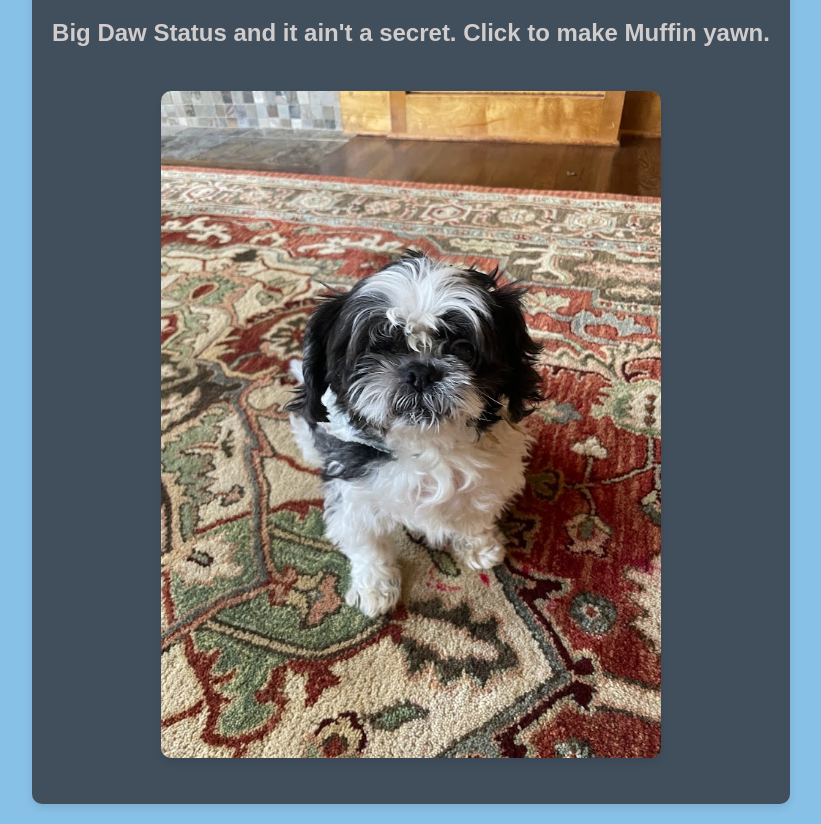
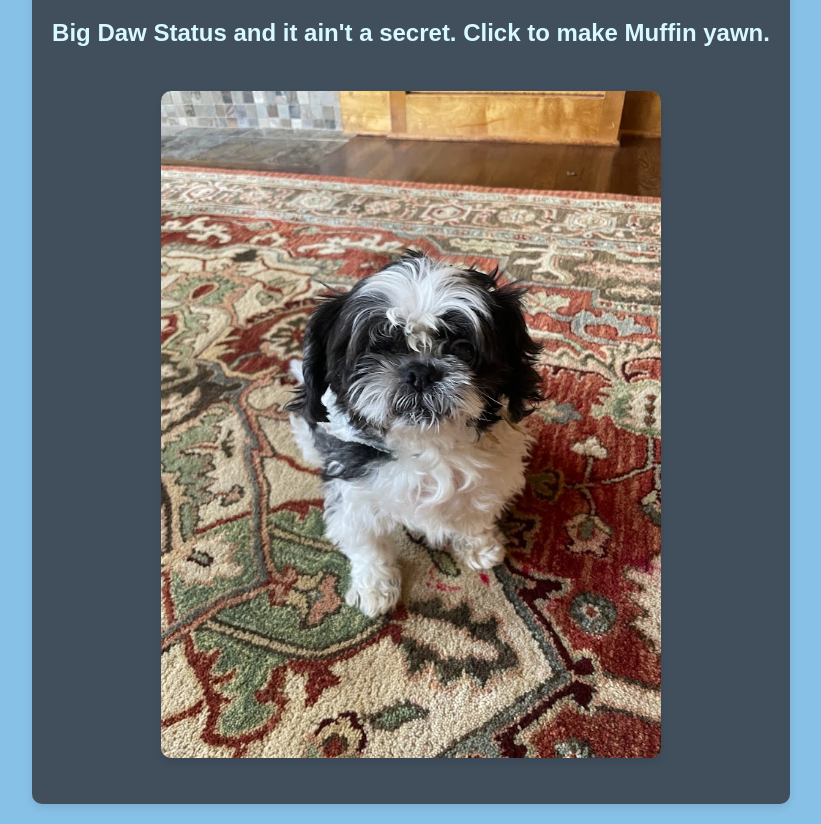
Before and after one commit to arulsethi02/aruls.tech, a plain HTML site: page index.html in a window 1280 px wide. Shown: the part 101-925 px from the top of the page, without its empty margins (229-1050 px from the left). Drawn offline with Linux system fonts and the light colour scheme.

Commit message:
change da color

```diff
--- a/styles.css
+++ b/styles.css
@@ -26,7 +26,7 @@ h1 {
 }
 
 h2 {
-    color: #d1cdcc;
+    color: #D8FAFF;
 }
 
 .subtext {
```
